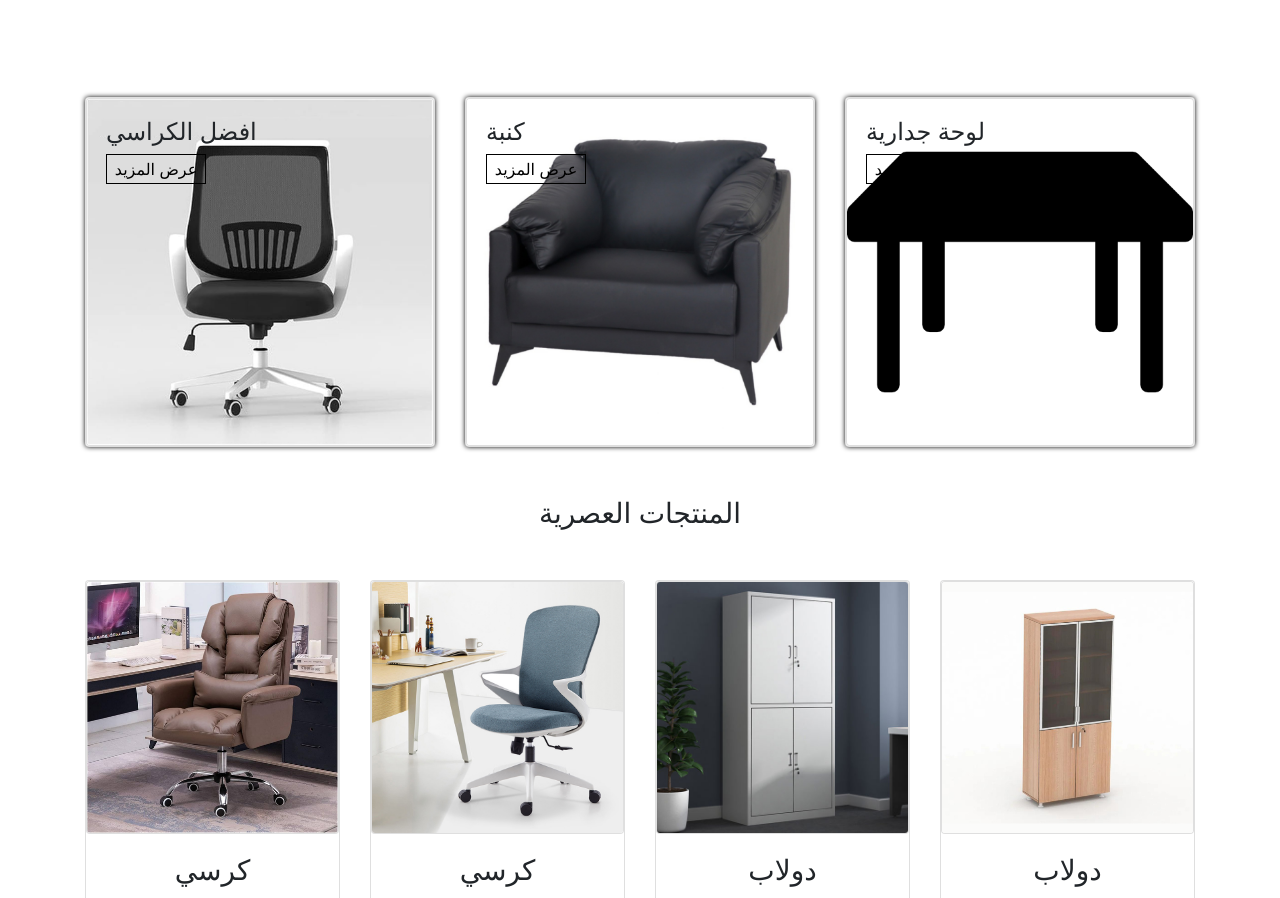
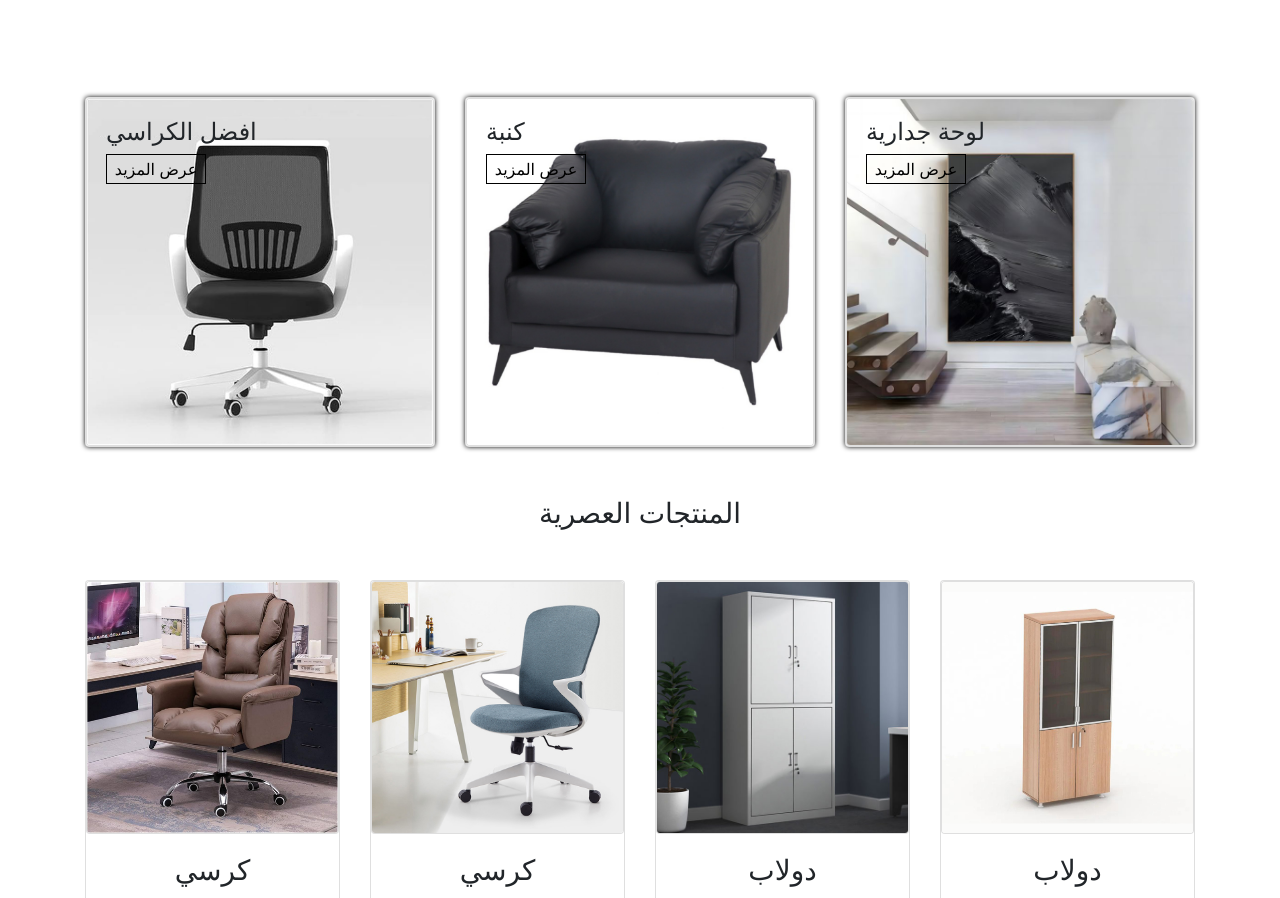
Before and after one commit to AlaaAldajan/ub2, a plain HTML site: page index.html in a window 1280 px wide. Shown: the part 1333-2231 px from the top of the page. Drawn offline with nearby package versions, Linux system fonts and the light colour scheme.

Commit message:
Update index.html

```diff
--- a/index.html
+++ b/index.html
@@ -150,7 +150,7 @@
             </div>
             <div class="col-md-4 py-3 py-md-0">
                 <div class="card" id="tpc">
-                    <img src="./image/table.png" alt="" class="card image-top">
+                    <img src="./image/c3.jpg" alt="" class="card image-top">
                     <div class="card-img-overlay">
                         <h4 class="card-titel">لوحة جدارية</h4>
 
```
